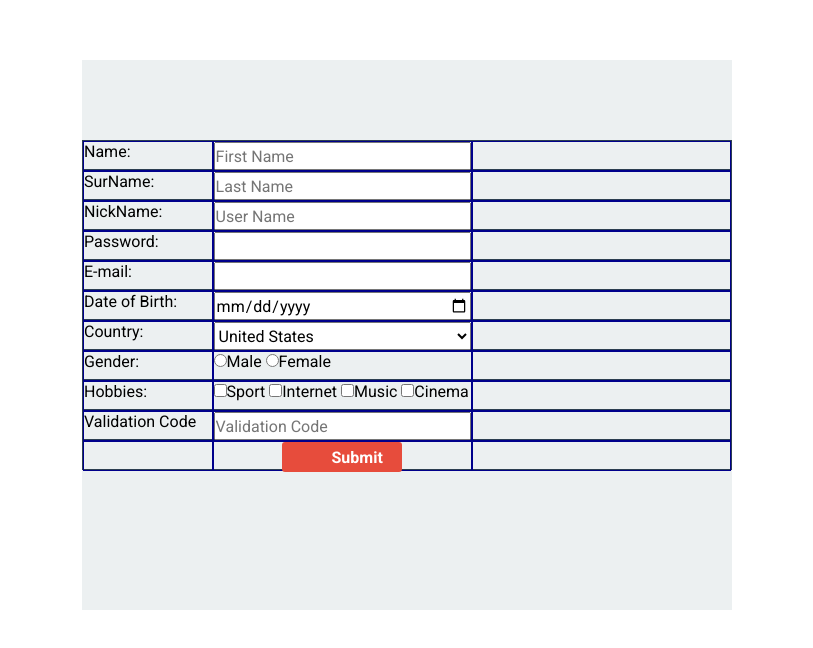
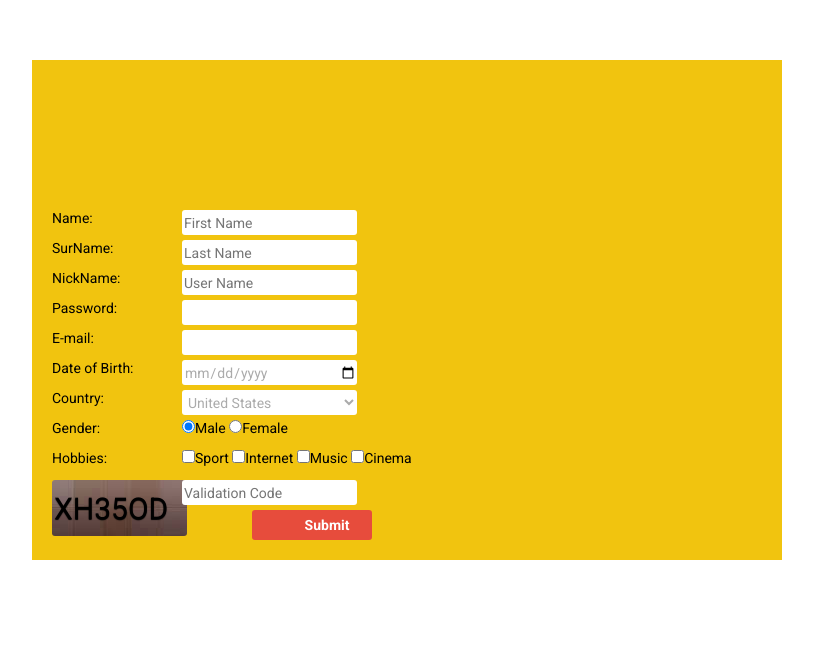
Before and after one commit to volkancetindag/Single-Page-Application-Form-With_Html-Css-JS, a plain HTML site: page index.html in a window 1280 px wide. Shown: the whole page, without its empty margins (233-1046 px from the left). Drawn offline with Linux system fonts and the light colour scheme.

Commit message:
Validation Code
Validation Code Generated...

```diff
--- a/index.html
+++ b/index.html
@@ -5,8 +5,22 @@
     <title>Application Form</title>
     <link href="https://fonts.googleapis.com/css?family=Roboto:400,700" rel="stylesheet">
     <link rel="stylesheet" href="style..css" type="text/css">
+    <script type="text/javascript">
+        function generateCo() {
+            var codes="";
+            for (var i=1;i<=6;i++){
+                if (Math.round(Math.random())===1){
+                    codes=codes+String.fromCharCode(65+25*Math.random());
+                }
+                else {
+                    codes=codes+String.fromCharCode(48+9*Math.random());
+                }
+            }
+            document.getElementById("generatedCode").value=codes;
+        }
+    </script>
 </head>
-<body>
+<body onload="generateCo()">
 <div class="form1">
     <form action="get">
         <div class="row">
@@ -70,7 +84,7 @@
         <div class="row">
             <div class="gender1 part1">Gender:</div>
             <div class="gender2 part2">
-                <input type="radio" name="gender">Male
+                <input type="radio" name="gender" checked>Male
                 <input type="radio" name="gender">Female
             </div>
             <div class="gender3 part3"></div>
@@ -86,7 +100,9 @@
             <div class="hobbies3 part3"></div>
         </div>
         <div class="row">
-            <div class="validation1 part1">Validation Code</div>
+            <div class="validation1 part1">
+                <input type="text" id="generatedCode">
+            </div>
             <div class="validation2 part2">
                 <input type="text" placeholder="Validation Code">
             </div>
--- a/style..css
+++ b/style..css
@@ -3,38 +3,39 @@
     padding: 0;
     box-sizing: border-box;
     font-family: Roboto, sans-serif;
-    font-size: 16px;
+    font-size: 14px;
 }
 .form1{
-    width: 650px;
-    height: 550px;
+    width: 750px;
+    height: 500px;
     margin: 60px auto;
-    padding-top: 80px;
+    padding-top: 150px;
     padding-bottom: 20px;
-    background-color: #ecf0f1;
+    padding-left: 20px;
+    background-color: #f1c40f;
 }
 .row{
     width: 650px;
     height: 30px;
-    border: 1px solid #2c3e50;
+    //border: 1px solid #2c3e50;
     //margin: 5px auto 0 auto;
 }
 .part1{
     width: 20%;
     height: inherit;
-    border: 1px solid darkblue;
+    //border: 1px solid darkblue;
     float: left;
 }
 .part2{
     width: 40%;
     height: inherit;
-    border: 1px solid darkblue;
+    //border: 1px solid darkblue;
     float: left;
 }
 .part3{
     width: 40%;
     height: inherit;
-    border: 1px solid darkblue;
+    //border: 1px solid darkblue;
     float: left;
 }
 input[type=button]{
@@ -59,6 +60,20 @@ input[type=password],
 input[type=email],
 input[type=date],
 select{
-    width: 100%;
-    height: 100%;
+    width: 175px;
+    height: 25px;
+    color: #ababab;
+    background-color: #ffffff;
+    border-radius: 3px;
+    border: none;
+    padding-left: 2px;
 }
+#generatedCode{
+    width: 135px;
+    height: 56px;
+    color: black;
+    background: url("img/validationBg.jpg")no-repeat;
+    font-size: 30px ;
+    border: none;
+    text-shadow: 0 1px 1px #000 ;
+}
```
